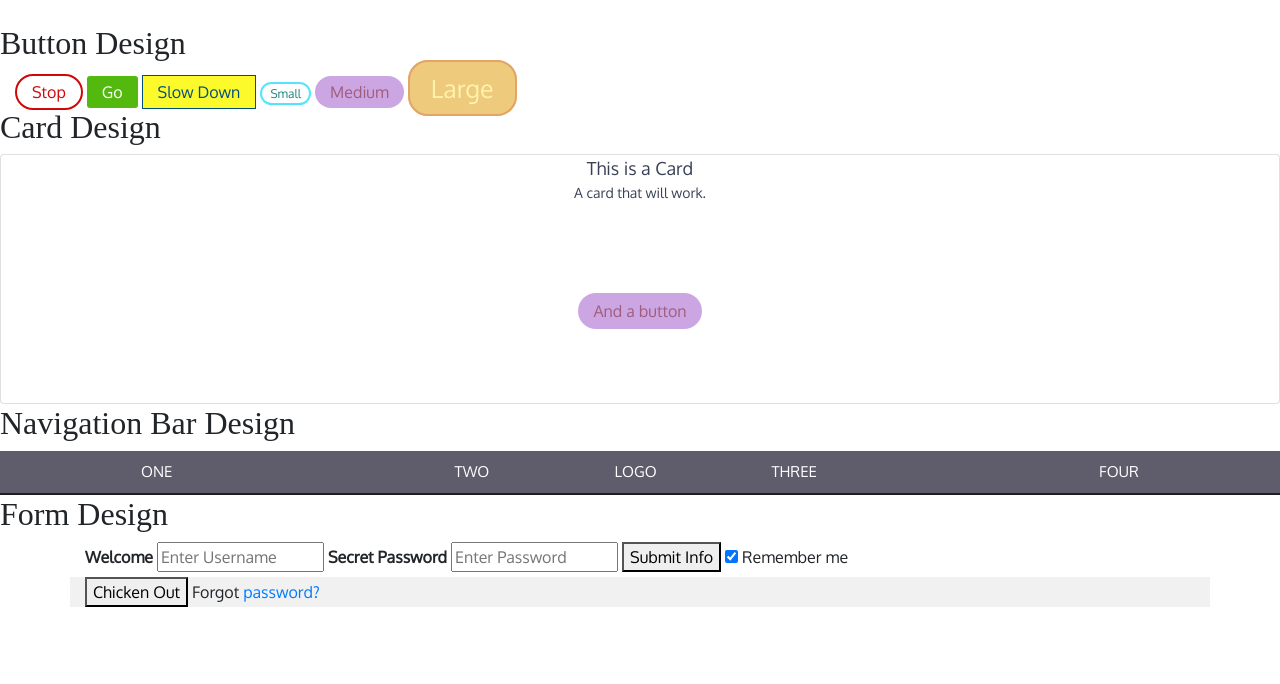
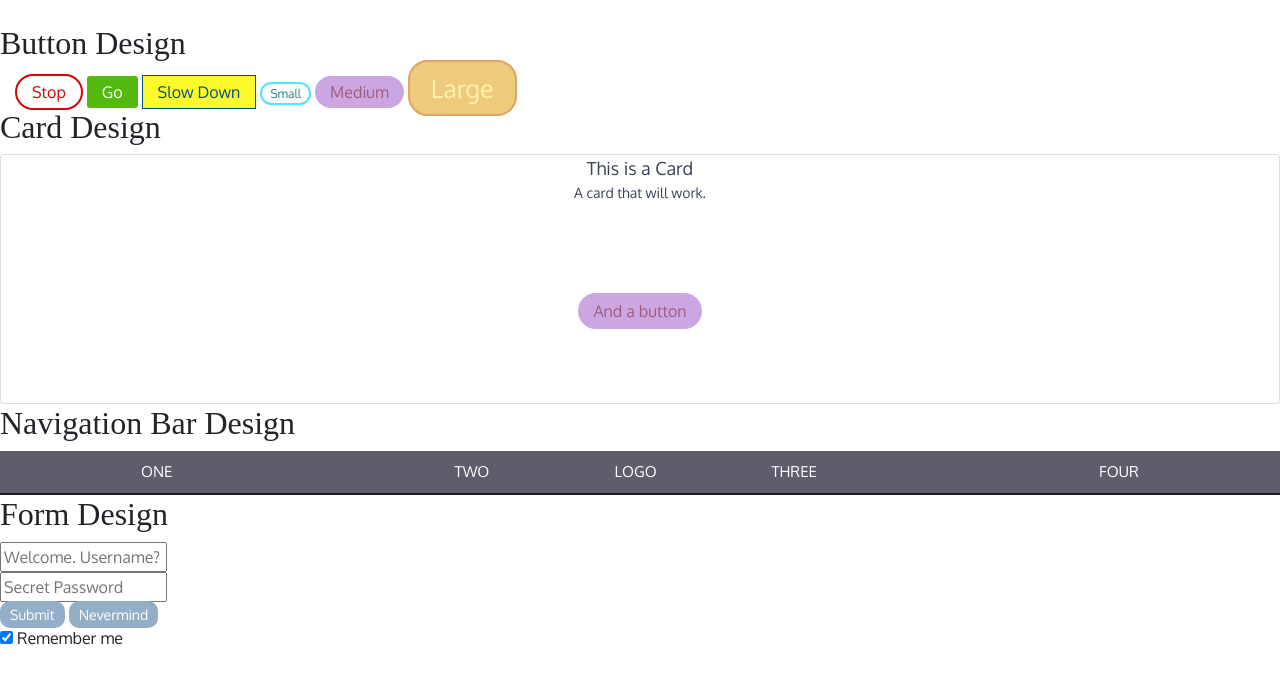
Before and after one commit to Lisonallie/Allison-trap, a plain HTML site: page index.html in a window 1280 px wide. Drawn offline with nearby package versions, Linux system fonts and the light colour scheme; a web font is replaced by a local one.

Commit message:
styled buttons for form

```diff
--- a/components/form.css
+++ b/components/form.css
@@ -1,5 +1,21 @@
-.blueface .submit {
-    border: 5px solid green;
-    font-size: 18px;
-    padding: 10px 15px;
+.box {
+    border: 2px solid rgb(148, 120, 125)
 }
+a.submit, .cancel {
+    text-decoration: none;
+    border-radius: 10px;;
+    color:white;
+    background-color: rgb(147, 174, 199);
+    font-size: 14px;
+    padding: 5px 10px;
+  }
+  a.submit:hover {
+      text-decoration: none;
+      background-color: rgb(89, 111, 131);
+      color: white;
+  }
+  a.cancel:hover {
+      color: white;
+      text-decoration: none;
+      background-color: rgb(155, 108, 116);
+  }
--- a/components/style.css
+++ b/components/style.css
@@ -2,6 +2,7 @@
 @import url("https://fonts.googleapis.com/css?family=Artifika|Oxygen");
 @import url("card.css");
 @import url("nav.css");
+@import url("form.css");
 
 
 
@@ -12,10 +13,3 @@ body {
 h2 {
     font-family: 'Artifika', serif;
 }
-
-
-button .submit {
-    border: 5px solid green;
-    font-size: 18px;
-    padding: 10px 15px;
-}
--- a/index.html
+++ b/index.html
@@ -48,27 +48,22 @@
             <a href class="logo">LOGO</a>
             <a href="#three">THREE</a>
             <a href="#four">FOUR</a>
-          </div>
+        </div>
 
         <h2>Form Design</h2>
 
-        <div class="container">
-            <label for="name"><b>Welcome</b></label>
-            <input type="text" placeholder="Enter Username" name="name" required>
+        <div class="form">
+            <input type="text" placeholder="Welcome. Username?" name="name" required><br>
 
-            <label for="pwd"><b>Secret Password</b></label>
-            <input type="password" placeholder="Enter Password" name="pwd" required>
+            <input type="password" placeholder="Secret Password" name="pwd" required><br>
 
-            <button type="submit">Submit Info</button>
+            <a href class="submit">Submit</a>
+
+            <a href class="cancel">Nevermind</a><br>
             <label>
-              <input type="checkbox" checked="checked" name="remember"> Remember me
+                <input type="checkbox" checked="checked" name="remember"> Remember me
             </label>
-          </div>
-
-          <div class="container" style="background-color:#f1f1f1">
-            <button type="button" class="cancelbtn">Chicken Out</button>
-            <span class="psw">Forgot <a href="#">password?</a></span>
-          </div>
+        </div>
 
         <script src="https://code.jquery.com/jquery-3.3.1.slim.min.js"
             integrity="sha384-q8i/X+965DzO0rT7abK41JStQIAqVgRVzpbzo5smXKp4YfRvH+8abtTE1Pi6jizo"
```
